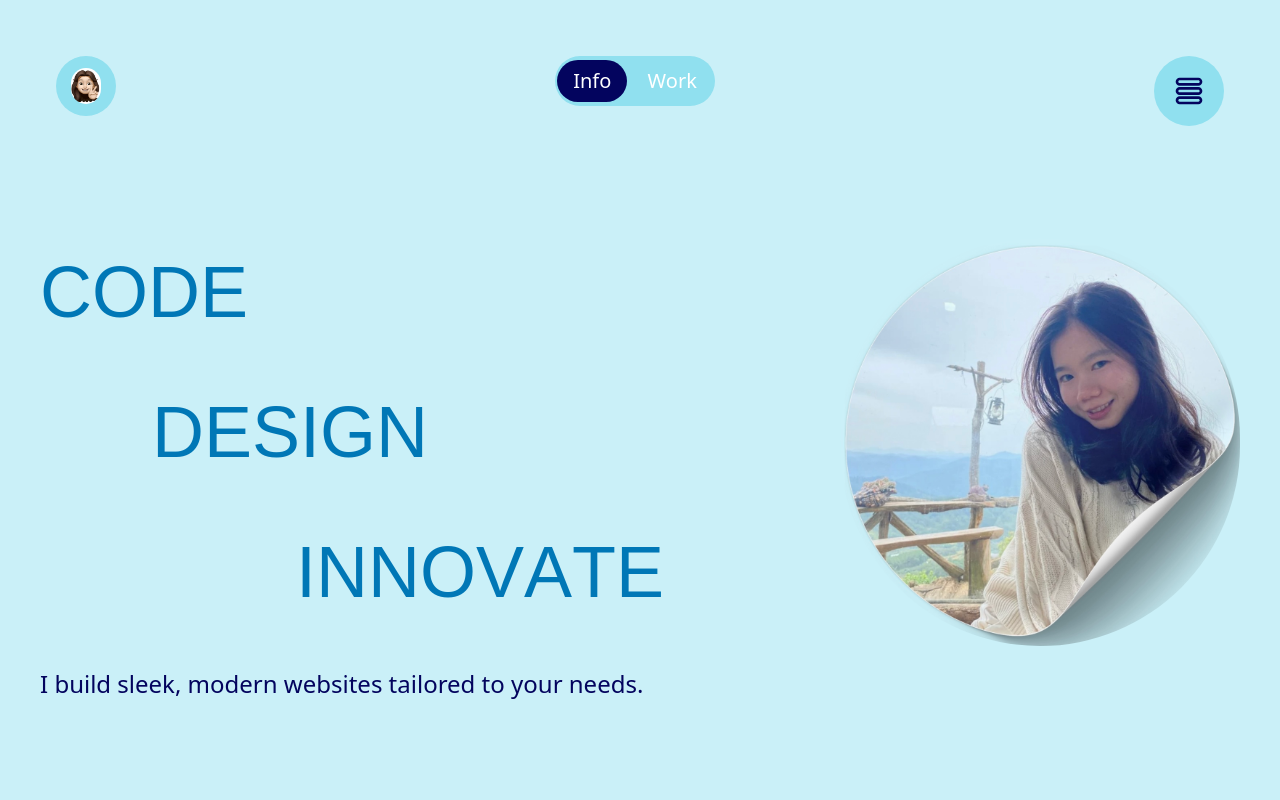
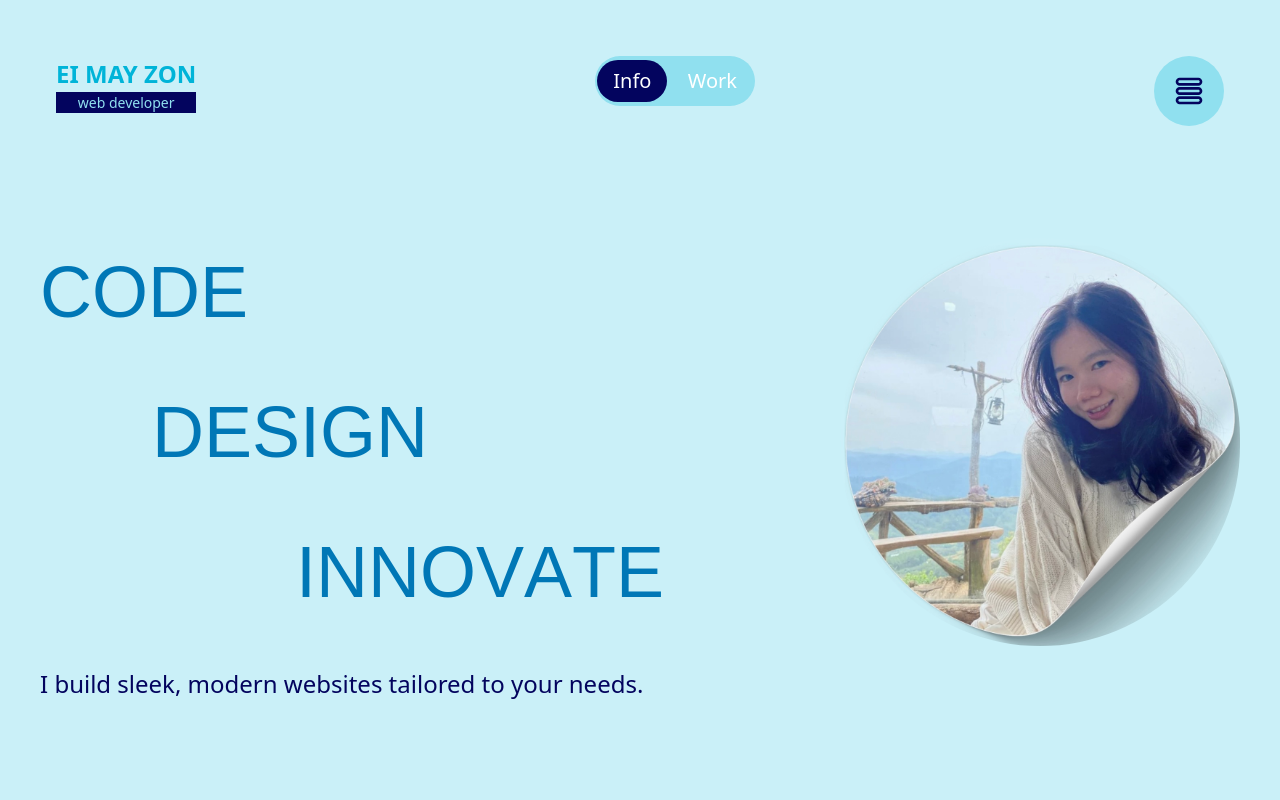
Before and after one commit to Floraannchan/EiMayZonPortfolio, a Next.js app in the folder portfolio/: page / in a window 1280 px wide. Before the commit this address had no page. Shown: the top 800 px of the page. Built offline with nearby package versions, Linux system fonts and the light colour scheme; a web font is replaced by a local one.

Commit message:
wrong delete the project

```diff
--- a/portfolio/app/Projects/page.tsx
+++ /dev/null
@@ -1,44 +0,0 @@
-"use client";
-import { motion, useTransform, useScroll } from "framer-motion";
-import { useRef, useEffect } from "react";
-import { useRouter } from "next/navigation";
-
-export default function Projects() {
-  const container = useRef(null);
-  const router = useRouter();
-  const { scrollYProgress } = useScroll({
-    target: container,
-    offset: ["start start", "end end"],
-  });
-
-  const scale = useTransform(scrollYProgress, [0, 1], [1, 25]);
-
-  useEffect(() => {
-    const unsubscribe = scale.onChange((value) => {
-      if (value >= 24) {
-        router.push("/Allprojects");
-      }
-    });
-
-    return () => unsubscribe();
-  }, [scale, router]);
-
-  return (
-    <div
-      ref={container}
-      className="relative bg-primary w-full h-[200vh] overflow-hidden"
-    >
-      <div className="w-[100px] h-[100px] bg-background rounded-full flex justify-center items-center text-primary m-auto">
-        <p className="text-center">Enter</p>
-      </div>
-      <motion.div
-        style={{ scale }}
-        className="container py-10 sticky top-0 left-0 right-0"
-      >
-        <h1 className="font-jacques text-background text-9xl text-center m-auto">
-          Projects
-        </h1>
-      </motion.div>
-    </div>
-  );
-}
--- a/portfolio/app/components/Education.tsx
+++ b/portfolio/app/components/Education.tsx
@@ -4,7 +4,6 @@ import { useRef } from "react";
 import Image from "next/image";
 import FlipLink from "../TextDeco/page";
 import { motion, useTransform, useScroll } from "framer-motion";
-import Projects from "../Projects/page";
 
 interface EducationItem {
   id: number;
@@ -151,9 +150,6 @@ export default function Education() {
           {educationData.map((item, index) => renderEducationItem(item, index))}
         </div>
       </div>
-      <div>
-        <Projects />
-      </div>
     </div>
   );
 }
--- a/portfolio/app/components/Hero.tsx
+++ b/portfolio/app/components/Hero.tsx
@@ -1,23 +1,48 @@
-import { motion, useScroll, useTransform } from "framer-motion";
+import { motion } from "framer-motion";
 import Image from "next/image";
 import Flip from "../TextDeco/page";
 import NavBar from "./Navbar";
 
+const transformVariant = {
+  start: {
+    x: "-100vw",
+  },
+  end: {
+    x: 0,
+    transition: {
+      type: "spring",
+      stiffness: 120,
+      delay: 0.5,
+    },
+  },
+};
+const ImageVariant = {
+  start: {
+    x: "100vw",
+  },
+  end: {
+    x: 0,
+    transition: {
+      type: "spring",
+      stiffness: 120,
+      delay: 0.5,
+    },
+  },
+};
 export default function Hero() {
-  const { scrollY } = useScroll();
-  const y = useTransform(scrollY, [0, 300, 600], [0, -200, 0]); // Y movement
-  const scale = useTransform(scrollY, [0, 300, 600], [1, 0.8, 1]); // Scale
-  const rotate = useTransform(scrollY, [0, 300, 600], [0, 10, 0]); // Rotation
-  // Fades out image
-
   return (
-    <motion.div className="p-[2.5rem] container">
+    <motion.div className="p-[2.5rem] container h-[100vh]">
       <div>
         <NavBar />
       </div>
-      <div className="flex justify-between lg:mt-24 flex-col md:flex-row mt-10 h-screen bg-background">
+      <div className="flex gap-4 md:justify-between lg:mt-24 flex-col md:flex-row mt-10 h-screen bg-background">
         <div>
-          <div className="font-jacques text-secondary">
+          <motion.div
+            variants={transformVariant}
+            initial="start"
+            animate="end"
+            className="font-jacques text-secondary"
+          >
             <h1>
               <Flip>CODE</Flip>
             </h1>
@@ -27,15 +52,22 @@ export default function Hero() {
             <h1 className="ml-16 lg:ml-[16rem] ">
               <Flip>INNOVATE</Flip>
             </h1>
-          </div>
-          <div>
+          </motion.div>
+          <motion.div
+            initial={{ opacity: 0 }}
+            animate={{ opacity: 1 }}
+            transition={{
+              type: "tween",
+              duration: 1,
+            }}
+          >
             <p className="text-primary mt-10 text-[16px] lg:text-[24px] ">
               I build sleek, modern websites tailored to your needs.
             </p>
-          </div>
+          </motion.div>
         </div>
 
-        <motion.div style={{ scale, y, rotate }} className="relative">
+        <motion.div variants={ImageVariant} initial="start" animate="end">
           <Image
             src="/images/mypic.jpg"
             alt="mypic"
--- a/portfolio/app/components/Navbar.tsx
+++ b/portfolio/app/components/Navbar.tsx
@@ -1,205 +1,121 @@
 "use client";
-import Image from "next/image";
 import { TiThMenuOutline } from "react-icons/ti";
 import { GiTireIronCross } from "react-icons/gi";
-import { useState, useRef, useEffect, MouseEvent } from "react";
+import { useState } from "react";
 import { motion, AnimatePresence } from "framer-motion";
-
-const ProfileVariant = {
-  initial: {
-    opacity: 0,
-    x: -30,
-  },
-  animate: {
-    opacity: 1,
-    x: 0,
-    transition: {
-      type: "spring",
-      damping: 18,
-      mass: 0.75,
-    },
-  },
-};
+import Link from "next/link";
 
 const menuVariants = {
   closed: {
     opacity: 0,
     y: -20,
-    transition: {
-      duration: 0.2,
-    },
+    transition: { duration: 0.2 },
   },
   open: {
     opacity: 1,
     y: 0,
-    transition: {
-      duration: 0.3,
-    },
+    transition: { duration: 0.3 },
   },
 };
 
 export default function NavBar() {
   const [activeButton, setActiveButton] = useState("info");
   const [toggle, setToggle] = useState(false);
-  const [profile, setProfile] = useState(false);
-  const [shake, setShake] = useState(true);
-  const ref = useRef<HTMLDivElement | null>(null);
-  const [position, setPosition] = useState({ x: 0, y: 0 });
-
-  const handleMouse = (e: MouseEvent<HTMLDivElement>) => {
-    const { clientX, clientY } = e;
-    if (!ref.current) return;
-    const { height, width, left, top } = ref.current.getBoundingClientRect();
-    const middleX = clientX - (left + width / 2);
-    const middleY = clientY - (top + height / 2);
-    setPosition({ x: middleX, y: middleY });
-  };
-
-  const reset = () => {
-    setPosition({ x: 0, y: 0 });
-  };
-
-  useEffect(() => {
-    const timer = setTimeout(() => setShake(false), 1000);
-    return () => clearTimeout(timer);
-  }, []);
-
-  const { x, y } = position;
 
   return (
-    <div className="relative">
     <motion.div
-        className="flex justify-between p-4"
-        transition={{ type: "tween", damping: 18, mass: 0.75 }}
-        initial={{ opacity: 0, y: -60 }}
-        animate={{ opacity: 1, y: 0 }}
+      className="relative"
+      initial={{ opacity: 0 }}
+      animate={{ opacity: 1 }}
+      transition={{
+        type: "tween",
+        duration: 1,
+      }}
     >
+      <div className="flex justify-between p-4">
         {/* Profile Section */}
-        <motion.div onClick={() => setProfile(!profile)}>
-          <motion.div
-            className={
-              profile
-                ? `text-text_primay`
-                : `w-[60px] h-[60px] bg-foreground rounded-full flex items-center justify-center`
-            }
-            style={{ position: "relative" }}
-            ref={ref}
-            onMouseMove={handleMouse}
-            onMouseLeave={reset}
-            animate={shake ? { x: [0, -10, 10, -10, 10, 0] } : { x, y }}
-            transition={
-              shake
-                ? { duration: 0.5, ease: "easeInOut", repeat: 2 }
-                : { type: "spring", stiffness: 150, damping: 15, mass: 0.1 }
-            }
-          >
-            {profile ? (
-              <motion.div
-                variants={ProfileVariant}
-                initial="initial"
-                animate="animate"
-              >
-                <h1 className="text-[24px] font-bold">EI MAY ZON</h1>
-                <p className="text-[14px] text-foreground bg-primary text-center">
+        <div>
+          <h1 className="text-[24px] font-bold text-text_primay">EI MAY ZON</h1>
+          <p className="text-[14px] text-foreground bg-primary text-center ">
             web developer
           </p>
-              </motion.div>
-            ) : (
-              <Image
-                src="/images/profile1.jpg"
-                alt="profile 1"
-                width={30}
-                height={30}
-                className="rounded-full"
-              />
-            )}
-          </motion.div>
-        </motion.div>
+        </div>
 
         {/* Desktop Navigation Buttons */}
-        <motion.div className="hidden md:flex w-[160px] h-[50px] bg-foreground rounded-full justify-around items-center">
-          <motion.button
+        <div className="hidden md:flex w-[160px] h-[50px] bg-foreground rounded-full justify-around items-center">
+          <Link href="http://localhost:3000/">
+            <button
               className={`text-white text-[20px] px-4 py-1.5 rounded-full ${
                 activeButton === "info" ? "bg-primary" : ""
               }`}
               onClick={() => setActiveButton("info")}
             >
               Info
-          </motion.button>
-
-          <motion.button
+            </button>
+          </Link>
+          <Link href="/Allprojects">
+            {" "}
+            <button
               className={`text-white text-[20px] px-4 py-1.5 rounded-full ${
                 activeButton === "work" ? "bg-primary" : ""
               }`}
               onClick={() => setActiveButton("work")}
             >
               Work
-          </motion.button>
-        </motion.div>
+            </button>
+          </Link>
+        </div>
 
         {/* Menu Toggle Button */}
-        <motion.div
+        <div
           className="w-[70px] h-[70px] rounded-full bg-foreground flex justify-center items-center cursor-pointer"
-          drag="y"
-          dragConstraints={{
-            top: 0,
-            bottom: 700,
-          }}
           onClick={() => setToggle(!toggle)}
-          whileHover={{ backgroundColor: "#0077B6" }}
-          animate={{ y: 0 }}
-          transition={{ duration: 0.3, ease: "easeOut" }}
         >
           {toggle ? (
             <GiTireIronCross className="size-8 text-primary" />
           ) : (
             <TiThMenuOutline className="size-8 text-primary" />
           )}
-        </motion.div>
-      </motion.div>
+        </div>
+      </div>
 
       {/* Mobile Menu */}
       <AnimatePresence>
         {toggle && (
           <motion.div
-            className="absolute top-full right-0 w-48 bg-foreground rounded-lg shadow-lg overflow-hidden z-50 md:hidden"
+            className="absolute top-full right-0 w-48 bg-foreground rounded-lg shadow-lg z-50 md:hidden"
             variants={menuVariants}
             initial="closed"
             animate="open"
             exit="closed"
           >
-            <motion.div className="flex flex-col p-4 space-y-3">
-              <motion.button
-                className={`text-white text-[20px] px-4 py-2 rounded-full w-full text-left transition-colors ${
+            <div className="flex flex-col p-4 space-y-3">
+              <button
+                className={`text-white text-[20px] px-4 py-2 rounded-full w-full text-left ${
                   activeButton === "info" ? "bg-primary" : "hover:bg-primary/50"
                 }`}
                 onClick={() => {
                   setActiveButton("info");
                   setToggle(false);
                 }}
-                whileHover={{ scale: 1.05 }}
-                whileTap={{ scale: 0.95 }}
               >
                 Info
-              </motion.button>
-
-              <motion.button
-                className={`text-white text-[20px] px-4 py-2 rounded-full w-full text-left transition-colors ${
+              </button>
+              <button
+                className={`text-white text-[20px] px-4 py-2 rounded-full w-full text-left ${
                   activeButton === "work" ? "bg-primary" : "hover:bg-primary/50"
                 }`}
                 onClick={() => {
                   setActiveButton("work");
                   setToggle(false);
                 }}
-                whileHover={{ scale: 1.05 }}
-                whileTap={{ scale: 0.95 }}
               >
                 Work
-              </motion.button>
-            </motion.div>
+              </button>
+            </div>
           </motion.div>
         )}
       </AnimatePresence>
-    </div>
+    </motion.div>
   );
 }
--- a/portfolio/app/components/Skills.tsx
+++ b/portfolio/app/components/Skills.tsx
@@ -31,7 +31,7 @@ const SkillsSection = () => {
 
   return (
     <section className="py-10">
-      <div className="max-w-5xl mx-auto px-6 grid grid-cols-2 md:grid-cols-4 lg:grid-cols-5 gap-6">
+      <div className="max-w-5xl mx-auto px-6 grid grid-cols-3 md:grid-cols-4 lg:grid-cols-5 gap-6">
         {skills.map((skill) => (
           <div
             key={skill.name}
```
Also changed, not shown: portfolio/app/components/AboutMe.tsx (+8 -11 lines), portfolio/app/components/Home.tsx (+0 -8 lines). Lines whose indentation alone changed are shown as unchanged.
